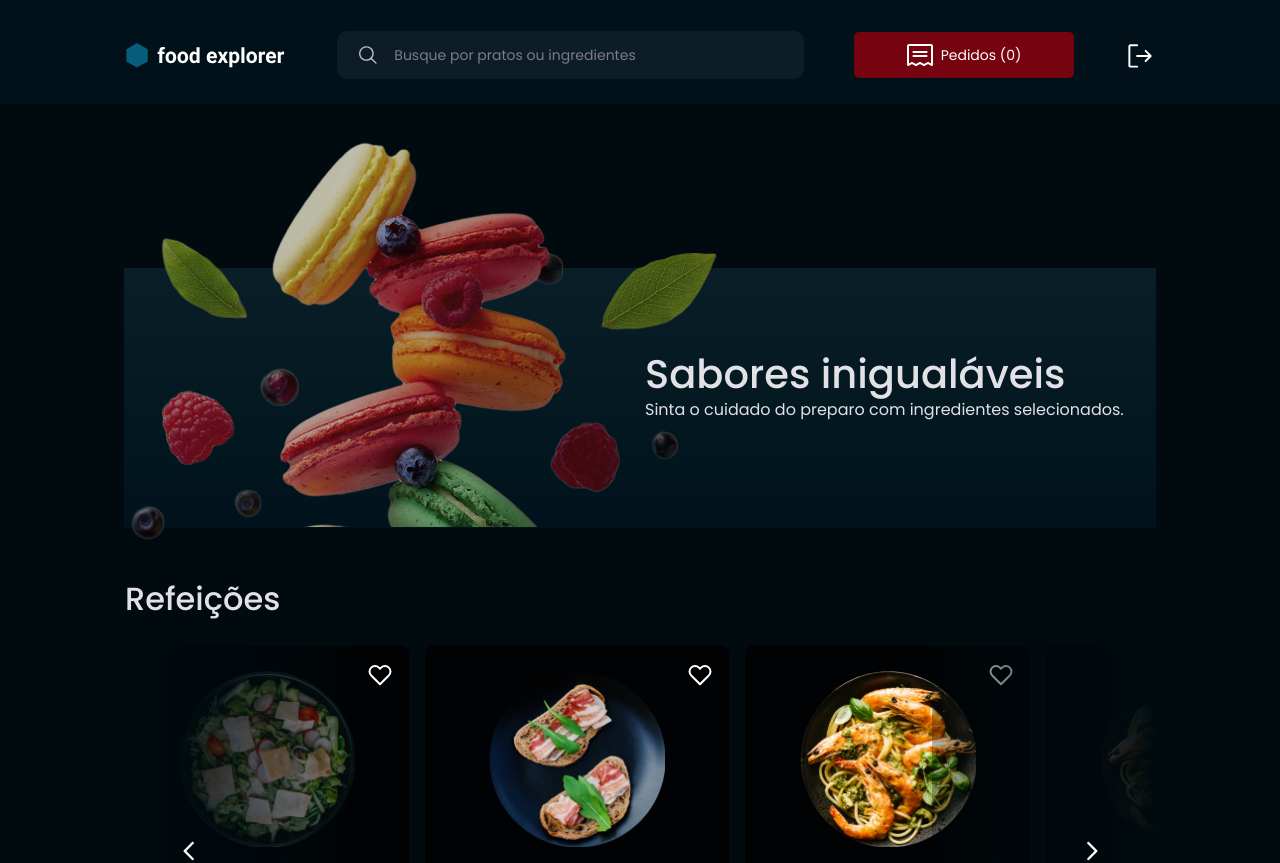
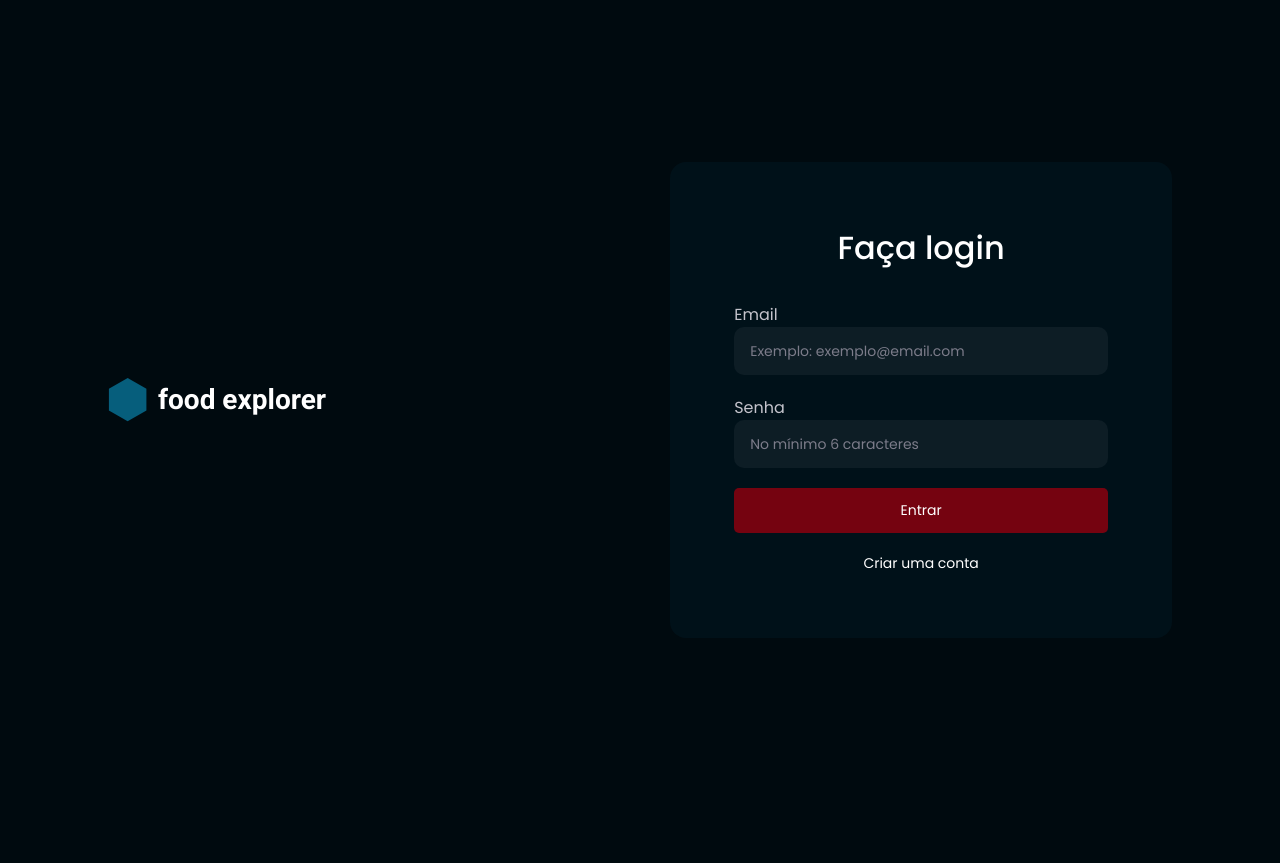
Before and after one commit to karencinca/food-explorer-front, a React (Vite) app: page / in a window 1280 px wide. Shown: the top 863 px of the page. After the commit the page ends 800 px from the top, so only its background shows below. Built offline with nearby package versions, Linux system fonts and the light colour scheme.

Commit message:
desktop sign in and sign up pages

```diff
--- a/src/App.jsx
+++ b/src/App.jsx
@@ -10,7 +10,7 @@ function App() {
 
   return (
     <div>
-      <HomeUser />
+      <SignUp />
     </div>
   )
 }
--- a/src/pages/SignIn/index.jsx
+++ b/src/pages/SignIn/index.jsx
@@ -4,11 +4,18 @@ import Logo from "../../components/Logo"
 import { Container } from './styles'
 import ButtonText from "../../components/ButtonText"
 import { Link } from 'react-router-dom'
+import { useMediaQuery } from "react-responsive"
 
 const SignIn = () => {
+  const isDesktop = useMediaQuery({ minWidth: 1024 })
+
   return (
     <Container>
+        <div className="logo">
             <Logo />
+        </div>
+        <div className="content">
+          {isDesktop && <h2>Faça login</h2>}
           <div className="form">
               <div className="input-wrapper">
                   <label htmlFor="email">Email</label>
@@ -23,7 +30,7 @@ const SignIn = () => {
                 <ButtonText>
                   <Link to="/register">Criar uma conta</Link>
                 </ButtonText>
-
+          </div>
         </div>
     </Container>
   )
--- a/src/pages/SignIn/styles.js
+++ b/src/pages/SignIn/styles.js
@@ -1,15 +1,18 @@
 import styled from 'styled-components'
 
 export const Container = styled.div`
-    height: 100vh;
-    margin: 0 auto;
-    max-width: 54rem;
-    padding: 3rem;
     display: flex;
     flex-direction: column;
     justify-content: center;
     flex-wrap: nowrap;
+    margin: 0 auto;
+    padding: 3rem;
     gap: 7rem;
+    height: 100vh;
+
+    .logo {
+        margin: 0 auto;
+    }
 
     .form {
         display: flex;
@@ -27,4 +30,39 @@ export const Container = styled.div`
         font-style: normal;
         font-weight: 400;
     }
+
+    @media (min-width: 1024px) {
+        display: flex;
+        flex-direction: row;
+        width: 100vw;
+        padding: 108px;
+        align-items: center;
+
+        .logo {
+            width: 50%;
+            margin: auto;
+        }
+
+        .content {
+            width: 50%;
+            background-color: ${({ theme }) => theme.COLORS.DARK_700};
+            border-radius: 16px;
+            padding: 64px;
+            flex-direction: column;
+            justify-content: center;
+            align-items: center;
+            gap: 32px;
+            height: fit-content;
+
+            h2 {
+                font-family: 'Poppins';
+                font-size: 3.2rem;
+                font-style: normal;
+                font-weight: 500;
+                line-height: 140%;
+                text-align: center;
+                margin-bottom: 32px;
+            }
+        }
+    }
 `
--- a/src/pages/SignUp/index.jsx
+++ b/src/pages/SignUp/index.jsx
@@ -4,11 +4,18 @@ import Logo from '../../components/Logo'
 import { Container } from './styles'
 import ButtonText from "../../components/ButtonText"
 import { Link } from "react-router-dom"
+import { useMediaQuery } from "react-responsive"
 
 const SignIn = () => {
+    const isDesktop = useMediaQuery({ minWidth: 1024 })
+
   return (
     <Container>
+        <div className="logo">
             <Logo />
+        </div>
+        <div className="content">
+            {isDesktop && <h2>Crie sua conta</h2>}
             <div className="form">
                 <div className="input-wrapper">
                     <label htmlFor="name">Seu nome</label>
@@ -27,6 +34,7 @@ const SignIn = () => {
                     <Link to="/">Já tenho uma conta</Link>
                 </ButtonText>
             </div>
+        </div>
     </Container>
   )
 }
--- a/src/pages/SignUp/styles.js
+++ b/src/pages/SignUp/styles.js
@@ -1,15 +1,18 @@
 import styled from 'styled-components'
 
 export const Container = styled.div`
-    height: 100vh;
-    margin: 0 auto;
-    max-width: 54rem;
-    padding: 3rem;
     display: flex;
     flex-direction: column;
     justify-content: center;
     flex-wrap: nowrap;
+    margin: 0 auto;
+    padding: 3rem;
     gap: 7rem;
+    height: 100vh;
+
+    .logo {
+        margin: 0 auto;
+    }
 
     .form {
         display: flex;
@@ -27,4 +30,39 @@ export const Container = styled.div`
         font-style: normal;
         font-weight: 400;
     }
+
+    @media (min-width: 1024px) {
+        display: flex;
+        flex-direction: row;
+        width: 100vw;
+        padding: 108px;
+        align-items: center;
+
+        .logo {
+            width: 50%;
+            margin: auto;
+        }
+
+        .content {
+            width: 50%;
+            background-color: ${({ theme }) => theme.COLORS.DARK_700};
+            border-radius: 16px;
+            padding: 64px;
+            flex-direction: column;
+            justify-content: center;
+            align-items: center;
+            gap: 32px;
+            height: fit-content;
+
+            h2 {
+                font-family: 'Poppins';
+                font-size: 3.2rem;
+                font-style: normal;
+                font-weight: 500;
+                line-height: 140%;
+                text-align: center;
+                margin-bottom: 32px;
+            }
+        }
+    }
 `
--- a/src/routes/index.jsx
+++ b/src/routes/index.jsx
@@ -6,7 +6,7 @@ import AuthRoutes from "./auth.routes";
 const Routes = () => {
     return (
         <BrowserRouter>
-            <AppRoutes />
+            <AuthRoutes />
         </BrowserRouter>
     )
 }
```
Lines whose indentation alone changed are shown as unchanged.
